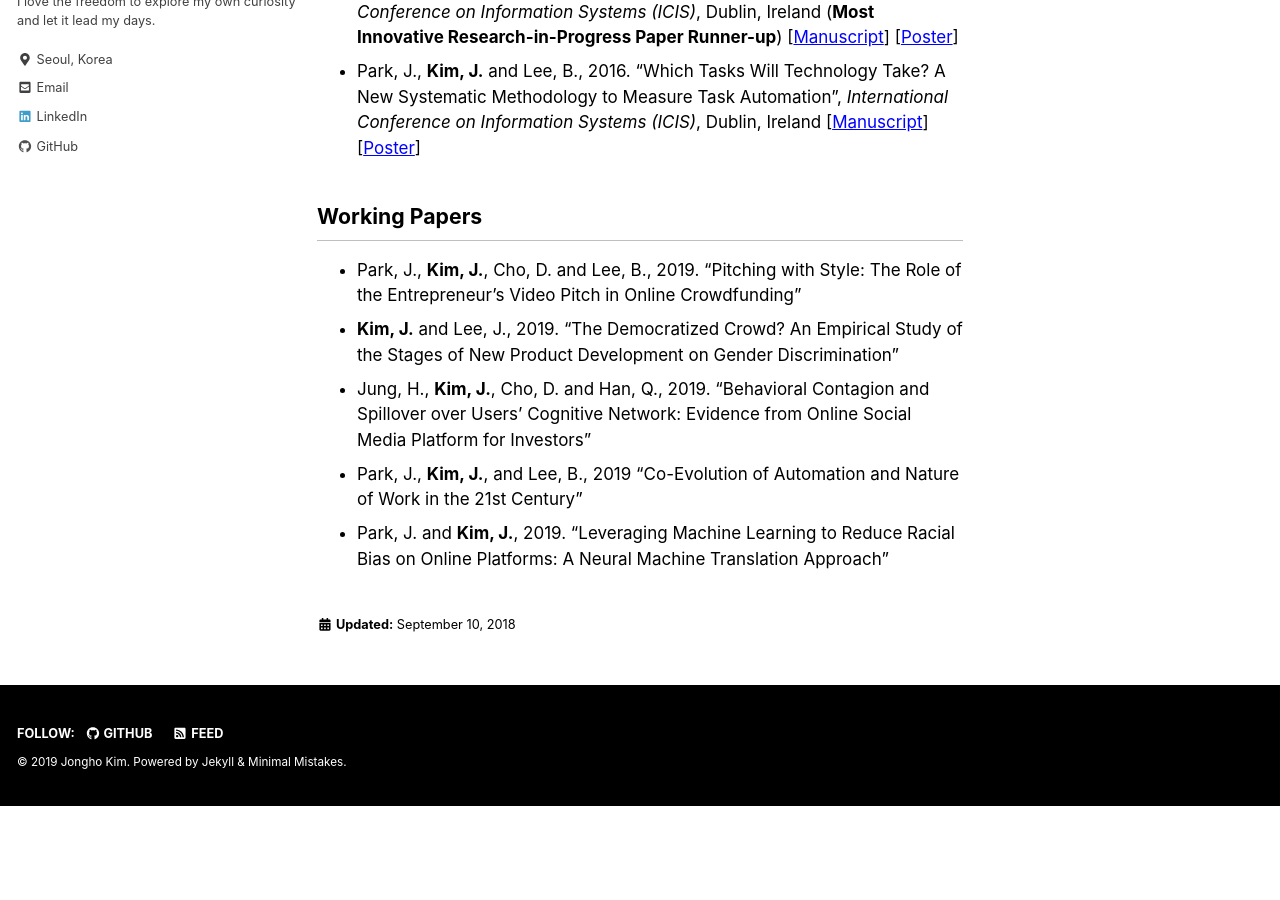
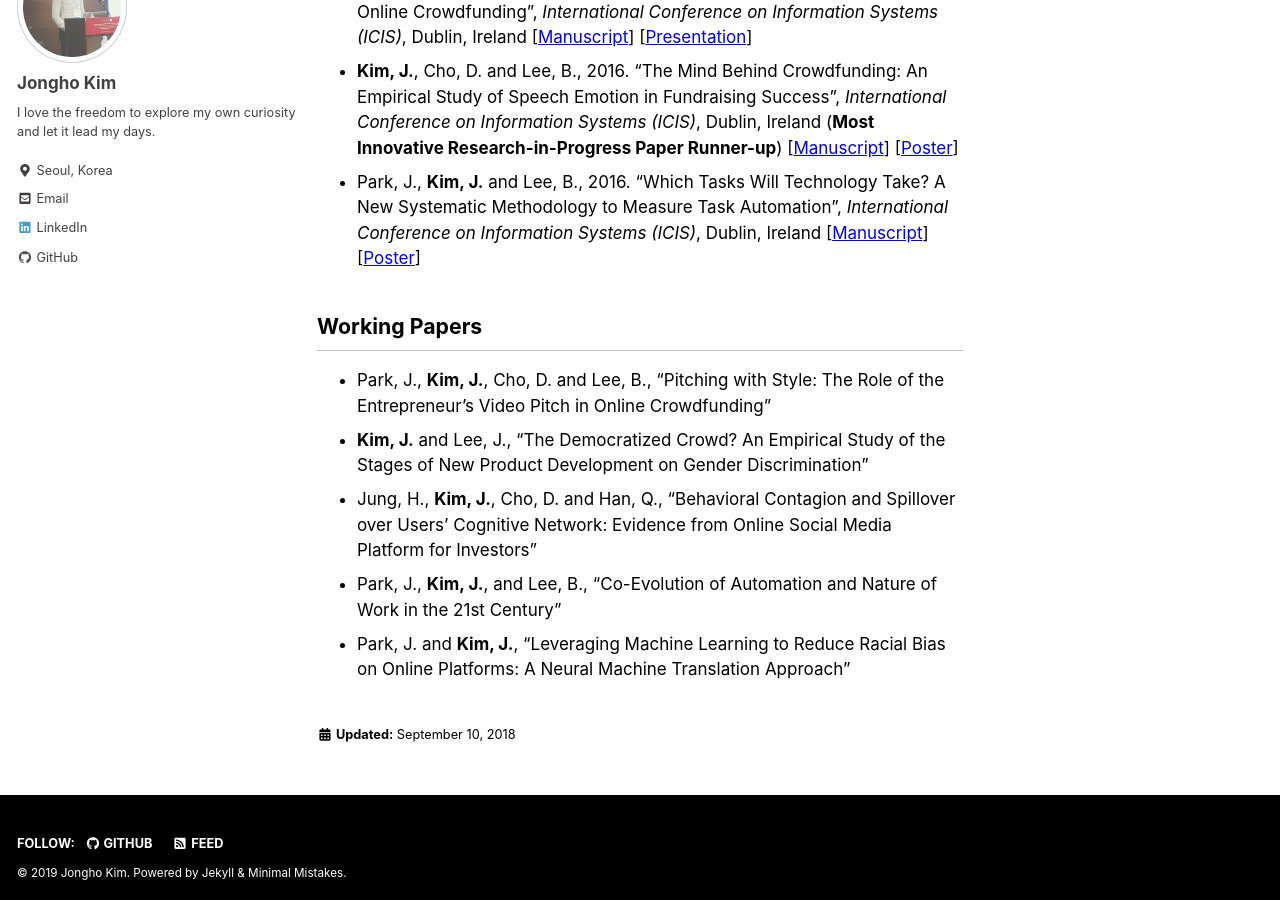
Before and after one commit to jonghkim/jonghkim.github.io, a Jekyll site: the page built from _pages/publications.md, in a window 1280 px wide and 900 px high, scrolled down 1535 px. Built offline with Jekyll 4.4.1, drawn with Linux system fonts in a browser that asks for light colours; nearby versions of some CDN libraries; before the commit the page ends 2341 px from its top, so only the background shows below that; some of the changed text lies outside the part shown.

Commit message:
add ICIS2019

```diff
--- a/_pages/publications.md
+++ b/_pages/publications.md
@@ -24,8 +25,8 @@ last_modified_at: 2018-09-10
 - Park, J., **Kim, J.** and Lee, B., 2016. "Which Tasks Will Technology Take? A New Systematic Methodology to Measure Task Automation", *International Conference on Information Systems (ICIS)*, Dublin, Ireland [[Manuscript](http://bit.ly/2uNnTQT)] [[Poster](http://bit.ly/2NtXj6S)]
 
 ## Working Papers
-- Park, J., **Kim, J.**, Cho, D. and Lee, B., 2019. "Pitching with Style: The Role of the Entrepreneur’s Video Pitch in Online Crowdfunding"
-- **Kim, J.** and Lee, J., 2019. “The Democratized Crowd? An Empirical Study of the Stages of New Product Development on Gender Discrimination”
-- Jung, H., **Kim, J.**, Cho, D. and Han, Q., 2019. "Behavioral Contagion and Spillover over Users’ Cognitive Network: Evidence from Online Social Media Platform for Investors"
-- Park, J., **Kim, J.**, and Lee, B., 2019 “Co-Evolution of Automation and Nature of Work in the 21st Century”
-- Park, J. and **Kim, J.**, 2019. "Leveraging Machine Learning to Reduce Racial Bias on Online Platforms: A Neural Machine Translation Approach"
+- Park, J., **Kim, J.**, Cho, D. and Lee, B., "Pitching with Style: The Role of the Entrepreneur’s Video Pitch in Online Crowdfunding"
+- **Kim, J.** and Lee, J., “The Democratized Crowd? An Empirical Study of the Stages of New Product Development on Gender Discrimination”
+- Jung, H., **Kim, J.**, Cho, D. and Han, Q., "Behavioral Contagion and Spillover over Users’ Cognitive Network: Evidence from Online Social Media Platform for Investors"
+- Park, J., **Kim, J.**, and Lee, B., “Co-Evolution of Automation and Nature of Work in the 21st Century”
+- Park, J. and **Kim, J.**, "Leveraging Machine Learning to Reduce Racial Bias on Online Platforms: A Neural Machine Translation Approach"
```
Also changed, not shown: other parts of _pages/publications.md (+1 -0 lines).
